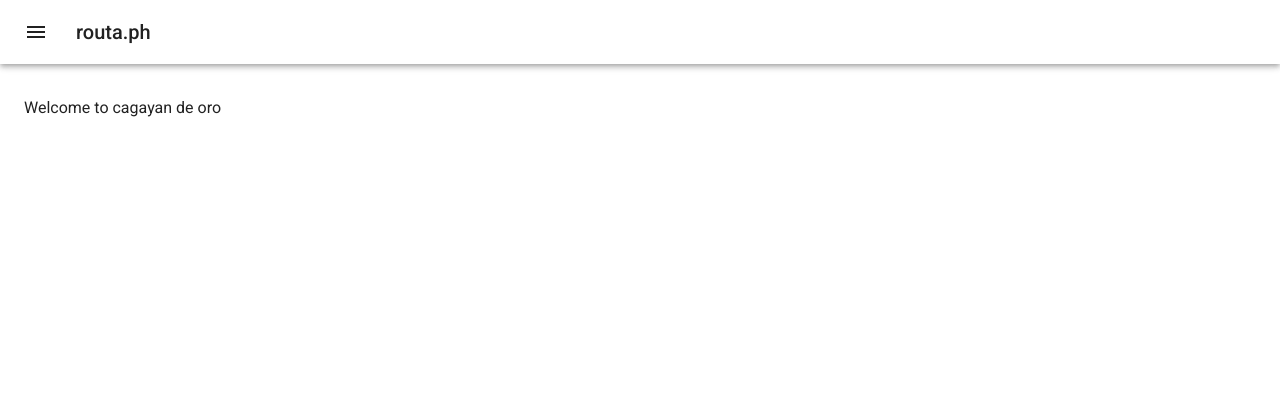
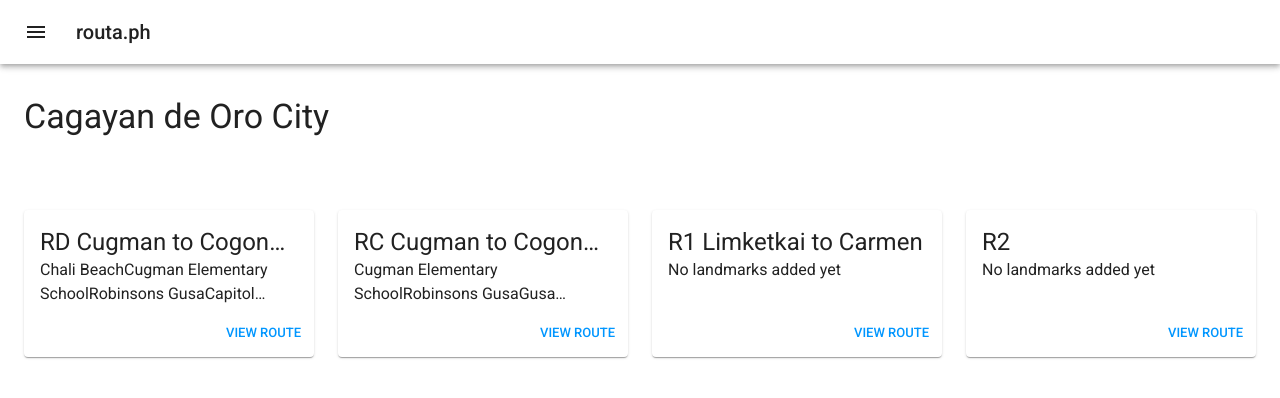
Before and after one commit to kevinaton/routaphmui, a React (Create React App) app: page /city/cagayandeorocity in a window 1280 px wide. Shown: the top 398 px of the page. Built offline with nearby package versions, Linux system fonts and the light colour scheme.

Commit message:
refactored cities and made it to dynamic

```diff
--- a/src/App.js
+++ b/src/App.js
@@ -3,6 +3,7 @@ import { Navigate, Route, Routes } from "react-router";
 import Navbar from "./Views/Navbar";
 import MasterList from "./assets/masterList"
 import RouteLayout from "./components/RouteLayout"
+import CityLayout from "./components/CityLayout";
 
 function App() {
 
@@ -14,15 +15,15 @@ function App() {
 
           {/* City and About us route */}
           {
-            MasterList[0].submenu.map((route) => (
-              <Route key="route.name" path={route.path} element={<route.component />} />
+            MasterList[0].submenu.map((data) => (
+              <Route key="route.name" path={data.path} element={<CityLayout data={data} />} />
             ))
           }
 
           {/* Cagayan de oro Route */}
           {
             MasterList[1].submenu.map((route) => (
-              <Route key="route.name" path={route.path} element={<RouteLayout />} />
+              <Route key="route.name" path={route.path} element={<RouteLayout data={route} />} />
             ))
           }
 
--- a/src/Views/Cities/CagayanDeOroCity.js
+++ /dev/null
@@ -1,13 +0,0 @@
-import { Typography } from "@mui/material";
-import { Container } from "@mui/system";
-import * as React from "react";
-
-const Cagayan = () => {
-  return (
-    <Container sx={{mt:4, pb:5}} maxWidth="xl">
-      <Typography>Welcome to cagayan de oro</Typography>
-    </Container>
-  );
-};
-
-export default Cagayan;
--- a/src/Views/Cities/Cebu.js
+++ /dev/null
@@ -1,14 +0,0 @@
-import { Typography } from "@mui/material";
-import { Container } from "@mui/system";
-import * as React from "react";
-
-
-const Cebu = () => {
-  return (
-    <Container sx={{mt:4, pb:5}} maxWidth="xl">
-      <Typography>Welcome to Cebu</Typography>
-    </Container>
-  );
-};
-
-export default Cebu;
--- a/src/Views/RouteCagayandeoro/rc.js
+++ /dev/null
@@ -1,21 +0,0 @@
-import { Paper } from "@mui/material";
-import * as React from "react";
-
-const paperStyle = {
-  height: "93vh",
-  overflow:"hidden"
-};
-
-const rc = () => {
-  return (
-    <Paper sx={paperStyle} flex={1}>
-      <iframe
-        style={{height:'100%', width:'100%', position:'relative', overflow:'hidden'}}
-        src="https://www.google.com/maps/d/u/2/embed?mid=1lAmOGo53GN77kvok61PmsqKsvnIELnI&ehbc=2E312F"
-      >
-      </iframe>
-    </Paper>
-  );
-};
-
-export default rc;
--- a/src/assets/masterList.js
+++ b/src/assets/masterList.js
@@ -1,26 +1,42 @@
 // Cityies and about
-import Cagayan from "../Views/Cities/CagayanDeOroCity";
-import Cebu from "../Views/Cities/Cebu";
 import About from "../Views/About";
-
-// Cagayan de oro routes
-import RC from "../Views/RouteCagayandeoro/rc";
 
 const masterList = [
   {id:0, name:'Cities', submenu:[
-    {name:'Cagayan de Oro City', component:Cagayan, path:'city/cagayandeorocity'},
-    {name:'Cebu City', component:Cebu, path:'city/cebucity'},
+    {name:'Cagayan de Oro City', path:'city/cagayandeorocity', id:1},
+    {name:'Cebu City', path:'city/cebucity', id:2},
     {name:'About', component:About, path:'about'}
   ]},
   {id:1, name:'Cagayan de Oro', submenu:[
     {
       name:'RD',
       path:'route/cagayandeoro/rd',
-      mapSrc:'https://www.google.com/maps/d/u/2/embed?mid=17WFs8gvTCDMxae9xT0BbClFJlCpXe7s&ehbc=2E312F',
-      title:'RD Cugman to Divisoria',
-      locations:['Chali Beach', 'Cugman Elementary School', 'Robinsons Gusa', 'University of Science and Technology of Southern Philippines (USTP)', 'Limketkai Center', 'Lux Hotel', 'SM Downtown', 'Centrio Ayala Mall', 'Gaisano Mall', 'Gaisano City', 'Capitolyo Misamis Oriental', 'Cagayan de Oro Divisoria', 'Lourdes College', 'Cagayan de Oro City Hall', 'Xavier University College', 'Cogon Market']
+      mapSrc:'https://www.google.com/maps/d/u/2/embed?mid=1h-zF-uNY_CanJWZ7jp673H85E06a7IM&ehbc=2E312F',
+      title:'RD Cugman to Cogon Market',
+      locations:['Chali Beach', 'Cugman Elementary School', 'Robinsons Gusa', 'Capitol Universtity Medical Center', 'University of Science and Technology of Southern Philippines (USTP)', 'Limketkai Center', 'Lux Hotel', 'SM Downtown', 'Centrio Ayala Mall', 'Gaisano Mall', 'Gaisano City', 'Capitolyo Misamis Oriental', 'Cagayan de Oro Divisoria', 'Lourdes College', 'Cagayan de Oro City Hall', 'Xavier University College', 'Cogon Market']
     },
-    {name:'RC', path:'route/cagayandeoro/rc', component:RC},
+    {
+      name:'RC',
+      path:'route/cagayandeoro/rc',
+      mapSrc:'https://www.google.com/maps/d/u/2/embed?mid=1b4ZPid_WyPunI1F5Jb93O_AbqSdU4l4&ehbc=2E312F',
+      title:'RC Cugman to Cogon Market',
+      locations:['Cugman Elementary School', 'Robinsons Gusa', 'Gusa Elementary School', 'Capitol Universtity Medical Center','University of Science and Technology of Southern Philippines (USTP)', 'Limketkai Center', 'Lux Hotel', 'SM Downtown', 'Centrio Ayala Mall', 'Gaisano Mall', 'Gaisano City', 'Capitolyo Misamis Oriental', 'Cagayan de Oro Divisoria', 'Lourdes College', 'Cagayan de Oro City Hall', 'Xavier University College', 'Cogon Market']
+    },
+    {
+      name:'R1',
+      path:'route/cagayandeoro/r1',
+      mapSrc:'https://www.google.com/maps/d/u/2/embed?mid=1AL3iaTtEsIb5tgra9oGgQnWGHbdGRAU&ehbc=2E312F',
+      title:'R1 Limketkai to Carmen',
+      locations:[]
+    },
+    {
+      name:'R2',
+      path:'route/cagayandeoro/r2',
+      mapSrc:'https://www.google.com/maps/d/u/2/embed?mid=1RMbHy5kFEisB6sIiylv56GwdEdTtvwo&ehbc=2E312F',
+      title:'R2',
+      locations:[]
+    },
+
   ]},
   {id:2, name:'Cebu', submenu:[
     {
--- /dev/null
+++ b/src/components/CityLayout.js
@@ -0,0 +1,50 @@
+import { Button, Card, CardActions, CardContent, Grid, Typography } from "@mui/material";
+import { Container } from "@mui/system";
+import * as React from "react";
+import MasterList from "../assets/masterList"
+
+const CityLayout = (data) => {
+
+  return (
+    <Container sx={{mt:4, pb:5}} maxWidth="xl">
+      <Typography variant="h4" component="h1">{data.data.name}</Typography>
+      <Grid container spacing={3} sx={{ mt:5 }}>
+      {
+        MasterList[data.data.id].submenu.map((data, index) => (
+          <Grid item xs={12} sm={6} md={3} key={index} alignItems="left" justify="center">
+          <Card sx={{ mt:1 }}>
+            <CardContent sx={{ height:100 }}>
+              <Typography
+                variant="h5"
+                component="h2"
+                sx={{
+                  overflow: "hidden",
+                  textOverflow: "ellipsis",
+                  display: "-webkit-box",
+                  WebkitLineClamp: "1",
+                  WebkitBoxOrient: "vertical",
+                }}
+              >{data.title}</Typography>
+              <Typography
+                sx={{
+                  overflow: "hidden",
+                  textOverflow: "ellipsis",
+                  display: "-webkit-box",
+                  WebkitLineClamp: "2",
+                  WebkitBoxOrient: "vertical",
+                }}
+              >{ data.locations.length >> 0 ? data.locations : 'No landmarks added yet'}</Typography>
+            </CardContent>
+            <CardActions disableSpacing>
+              <Button href={ '/' + data.path } sx={{marginLeft: "auto"}} size="small">View Route</Button>
+            </CardActions>
+          </Card>
+          </Grid>
+        ))
+      }
+      </Grid>
+    </Container>
+  );
+};
+
+export default CityLayout;
--- a/src/components/RouteLayout.js
+++ b/src/components/RouteLayout.js
@@ -8,7 +8,7 @@ const paperStyle = {
   overflow:"hidden"
 };
 
-const cebu = ({ data }) => {
+const route = ({ data }) => {
   const info = data
   return (
   <Paper>
@@ -35,4 +35,4 @@ const cebu = ({ data }) => {
   );
 };
 
-export default cebu;
+export default route;
```
Also changed, not shown: src/Views/RouteCagayandeoro/rd.js (deleted, +0 -21 lines), src/Views/RouteCebu/62b.js (deleted, +0 -23 lines).
